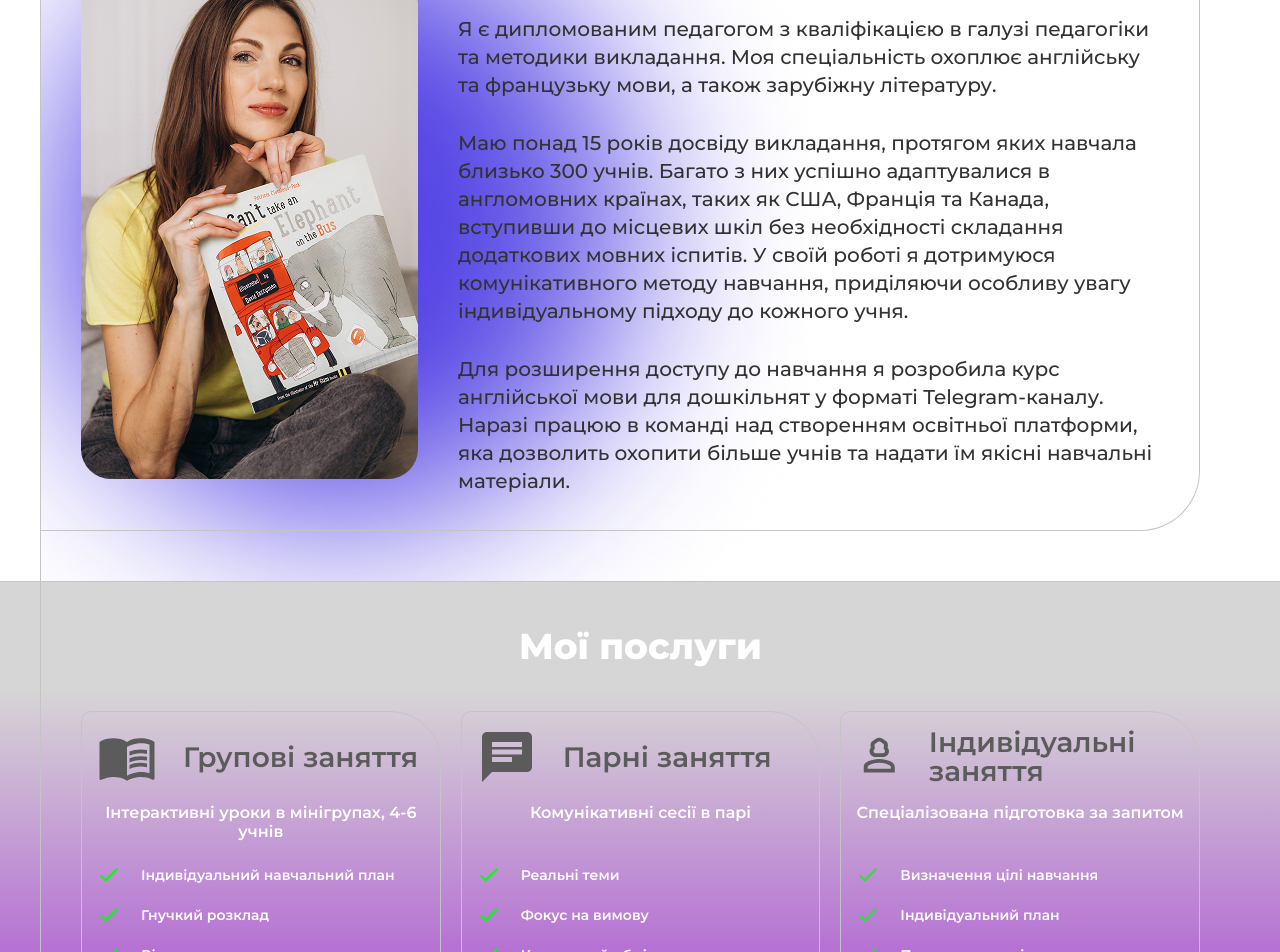
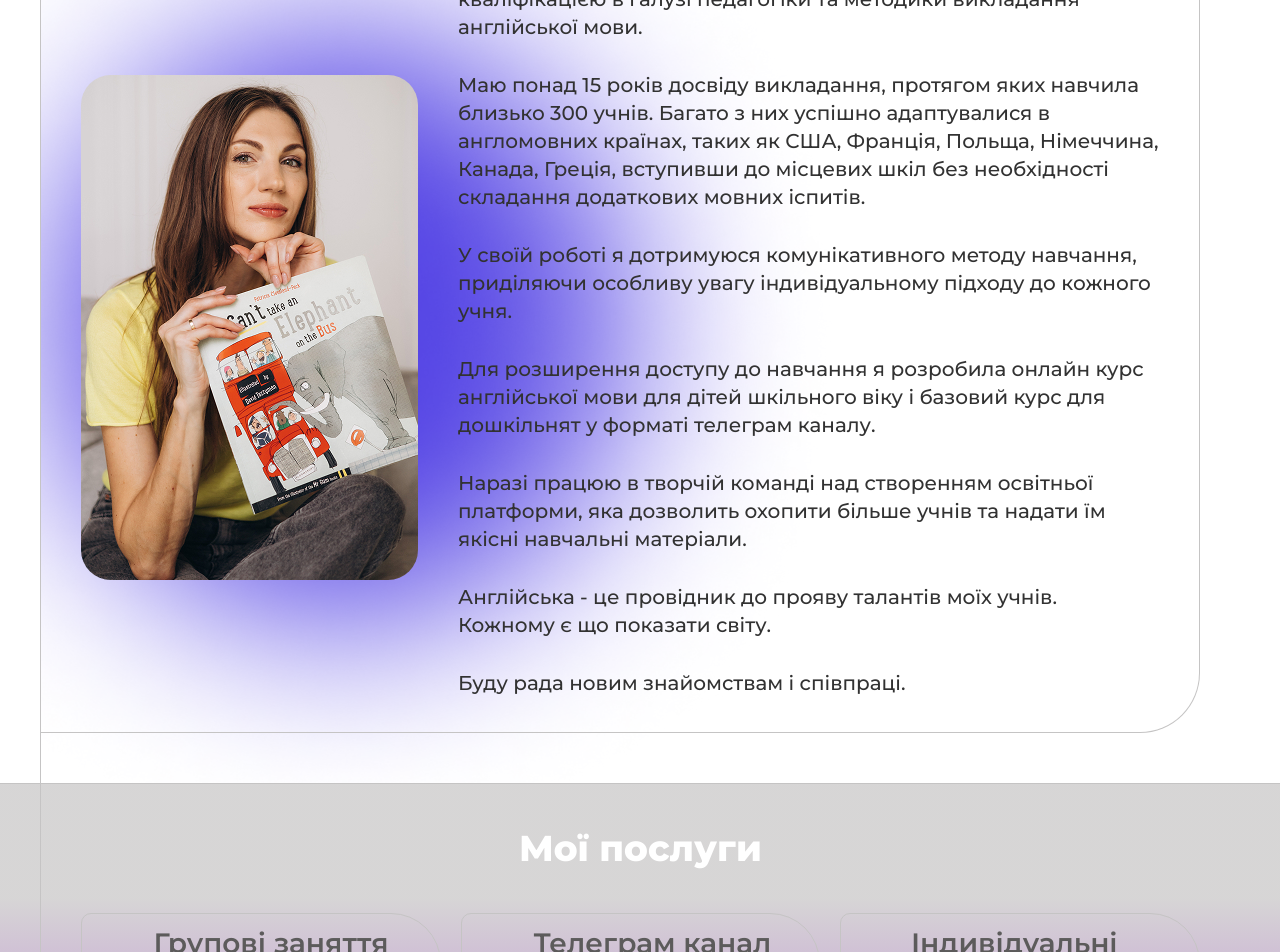
Before and after one commit to ArtemYakushkin/ms-anna, a React (Create React App) app: page / in a window 1280 px wide. Shown: the part 840-1792 px from the top of the page. Built offline with nearby package versions, Linux system fonts and the light colour scheme; the HTML template or start-up script is replaced by a standard one; a web font is replaced by a local one.

Commit message:
Initial commit

```diff
--- a/src/components/About.jsx
+++ b/src/components/About.jsx
@@ -138,25 +138,33 @@ const About = () => {
               animate={isMobile ? {} : isInView ? { x: 0, opacity: 1 } : {}}
               transition={{ duration: 2 }}
             >
-              <p>Привіт. Мене звати Анна Якушкіна. </p>
               <p>
-                Я є дипломованим педагогом з кваліфікацією в галузі педагогіки та методики
-                викладання. Моя спеціальність охоплює англійську та французьку мови, а також
-                зарубіжну літературу.
+                Вітаю! Мене звати Анна Якушкіна, дипломований вчитель з кваліфікацією в галузі
+                педагогіки та методики викладання англійської мови.
               </p>
               <p>
-                Маю понад 15 років досвіду викладання, протягом яких навчала близько 300 учнів.
-                Багато з них успішно адаптувалися в англомовних країнах, таких як США, Франція та
-                Канада, вступивши до місцевих шкіл без необхідності складання додаткових мовних
-                іспитів. У своїй роботі я дотримуюся комунікативного методу навчання, приділяючи
-                особливу увагу індивідуальному підходу до кожного учня.
+                Маю понад 15 років досвіду викладання, протягом яких навчила близько 300 учнів.
+                Багато з них успішно адаптувалися в англомовних країнах, таких як США, Франція,
+                Польща, Німеччина, Канада, Греція, вступивши до місцевих шкіл без необхідності
+                складання додаткових мовних іспитів.
               </p>
               <p>
-                Для розширення доступу до навчання я розробила курс англійської мови для дошкільнят
-                у форматі Telegram-каналу. Наразі працюю в команді над створенням освітньої
-                платформи, яка дозволить охопити більше учнів та надати їм якісні навчальні
-                матеріали.
+                У своїй роботі я дотримуюся комунікативного методу навчання, приділяючи особливу
+                увагу індивідуальному підходу до кожного учня.
               </p>
+              <p>
+                Для розширення доступу до навчання я розробила онлайн курс англійської мови для
+                дітей шкільного віку і базовий курс для дошкільнят у форматі телеграм каналу.
+              </p>
+              <p>
+                Наразі працюю в творчій команді над створенням освітньої платформи, яка дозволить
+                охопити більше учнів та надати їм якісні навчальні матеріали.
+              </p>
+              <p>
+                Англійська - це провідник до прояву талантів моїх учнів. Кожному є що показати
+                світу.
+              </p>
+              <p>Буду рада новим знайомствам і співпраці.</p>
             </BoxText>
           </ContentWrapp>
         </Wrapp>
--- a/src/components/Footer.jsx
+++ b/src/components/Footer.jsx
@@ -163,7 +163,7 @@ const Footer = () => {
                   <FaTelegram size={60} />
                 </a>
               </SocialItem>
-              <SocialItem>
+              {/* <SocialItem>
                 <a
                   href="https://www.linkedin.com/in/anna-yakushkina-3011202a9"
                   target="_blank"
@@ -171,7 +171,7 @@ const Footer = () => {
                 >
                   <FaLinkedin size={60} />
                 </a>
-              </SocialItem>
+              </SocialItem> */}
             </SocialList>
           </TopWrapp>
         </Container>
--- a/src/components/Services.jsx
+++ b/src/components/Services.jsx
@@ -185,7 +185,7 @@ const Services = () => {
             >
               <BoxTitle>
                 <MdMenuBook size={60} />
-                <SubTitle>Групові заняття</SubTitle>
+                <SubTitle>Групові заняття для дітей 7-12 років</SubTitle>
               </BoxTitle>
               <Text>Інтерактивні уроки в мінігрупах, 4-6 учнів</Text>
               <PointList>
@@ -212,9 +212,9 @@ const Services = () => {
             >
               <BoxTitle>
                 <MdChat size={60} />
-                <SubTitle>Парні заняття</SubTitle>
+                <SubTitle>Телеграм канал для дітей 5-7 років</SubTitle>
               </BoxTitle>
-              <Text>Комунікативні сесії в парі</Text>
+              <Text>Інтерактивні відеоуроки з вчителем</Text>
               <PointList>
                 <li>
                   <IoMdCheckmark size={24} style={{ color: "#00FF0B" }} />
@@ -222,11 +222,11 @@ const Services = () => {
                 </li>
                 <li>
                   <IoMdCheckmark size={24} style={{ color: "#00FF0B" }} />
-                  Фокус на вимову
+                  Домашні завдання і чат для спілкування
                 </li>
                 <li>
                   <IoMdCheckmark size={24} style={{ color: "#00FF0B" }} />
-                  Культурний обмін
+                  Легкий старт без стресу
                 </li>
               </PointList>
               <BtnInfoOk href="tg://resolve?domain=AnnaYakushkina" target="_blank" rel="noreferrer">
@@ -241,7 +241,7 @@ const Services = () => {
             >
               <BoxTitle>
                 <MdOutlinePerson3 size={60} />
-                <SubTitle>Індивідуальні заняття</SubTitle>
+                <SubTitle>Індивідуальні заняття для рівнів А1-В1</SubTitle>
               </BoxTitle>
               <Text>Спеціалізована підготовка за запитом</Text>
               <PointList>
```
